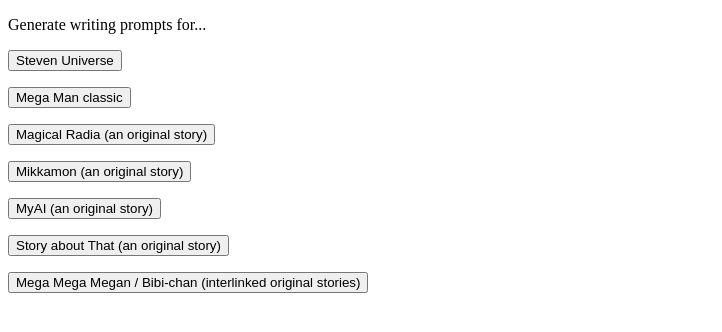
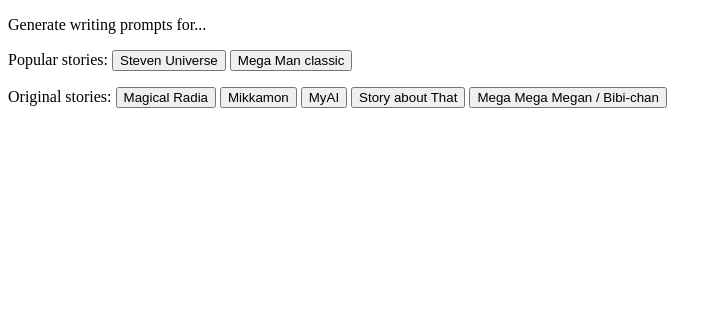
Before and after one commit to rocketnia/monday-comics, a plain HTML site: page index.html in a window 1280 px wide. Shown: the whole page, without its empty margins (0-722 px from the left). Drawn offline with Linux system fonts and the light colour scheme.

Commit message:
Reformatted the buttons.

```diff
--- a/index.html
+++ b/index.html
@@ -18,19 +18,18 @@
 
 <p>Generate writing prompts for...</p>
 
-<p><button id="generate-steven-universe">Steven Universe</button></p>
-<p><button id="generate-mega-man-classic"
-    >Mega Man classic</button></p>
-<p><button id="generate-magical-radia"
-    >Magical Radia (an original story)</button></p>
-<p><button id="generate-mikkamon"
-    >Mikkamon (an original story)</button></p>
-<p><button id="generate-myai">MyAI (an original story)</button></p>
-<p><button id="generate-story-about-that"
-    >Story about That (an original story)</button></p>
-<p><button id="generate-mega-mega-megan"
-    >Mega Mega Megan / Bibi-chan
-    (interlinked original stories)</button></p>
+<p>Popular stories:
+    <button id="generate-steven-universe">Steven Universe</button>
+    <button id="generate-mega-man-classic">Mega Man classic</button
+        ></p>
+<p>Original stories:
+    <button id="generate-magical-radia">Magical Radia</button>
+    <button id="generate-mikkamon">Mikkamon</button>
+    <button id="generate-myai">MyAI</button>
+    <button id="generate-story-about-that">Story about That</button>
+    <button id="generate-mega-mega-megan"
+        >Mega Mega Megan / Bibi-chan</button
+        ></p>
 
 <div id="result" disabled cols="80" rows="24"></div>
 
```
